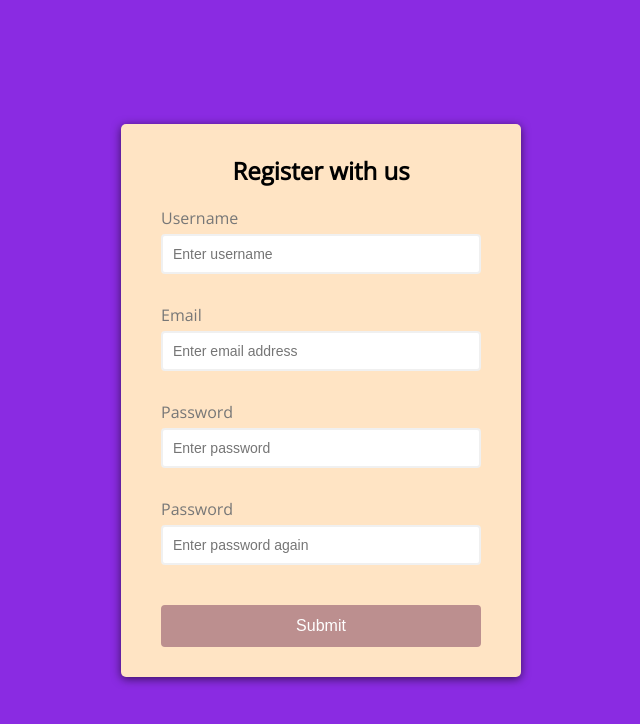
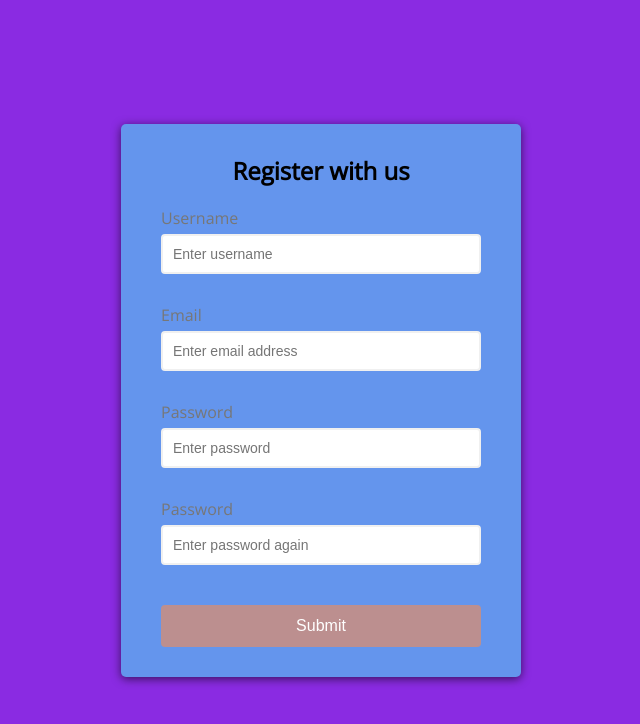
Before and after one commit to ShaheenKhan99/NewForm, a plain HTML site: page index.html in a window 1280 px wide. Shown: the whole page, without its empty margins (319-959 px from the left). Drawn offline with nearby package versions, Linux system fonts and the light colour scheme.

Commit message:
changed form background color

```diff
--- a/styles.css
+++ b/styles.css
@@ -21,7 +21,7 @@ body {
 }
 
 .container {
-    background-color: bisque;
+    background-color:cornflowerblue;
     border-radius: 5px;
     box-shadow: 0 2px 10px rgba(0, 0, 0, 0.6);
     width: 400px;
```
